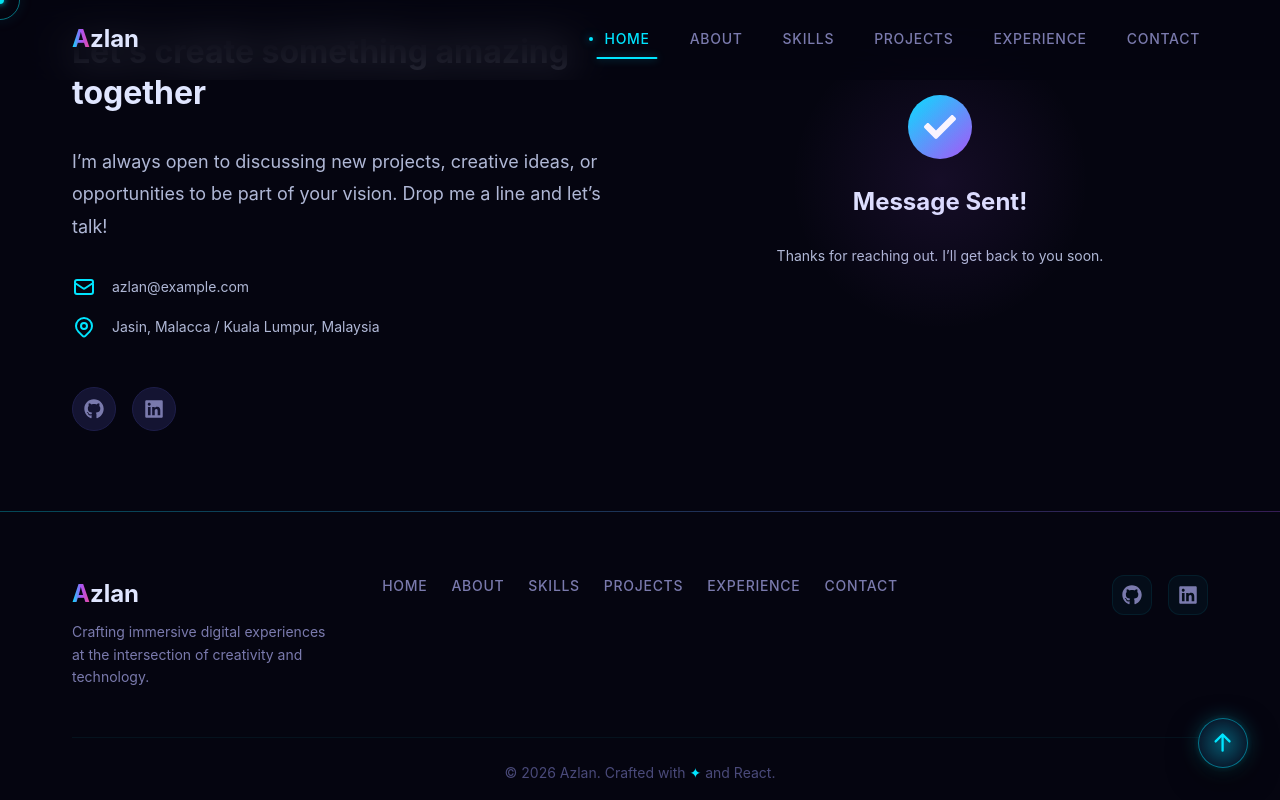
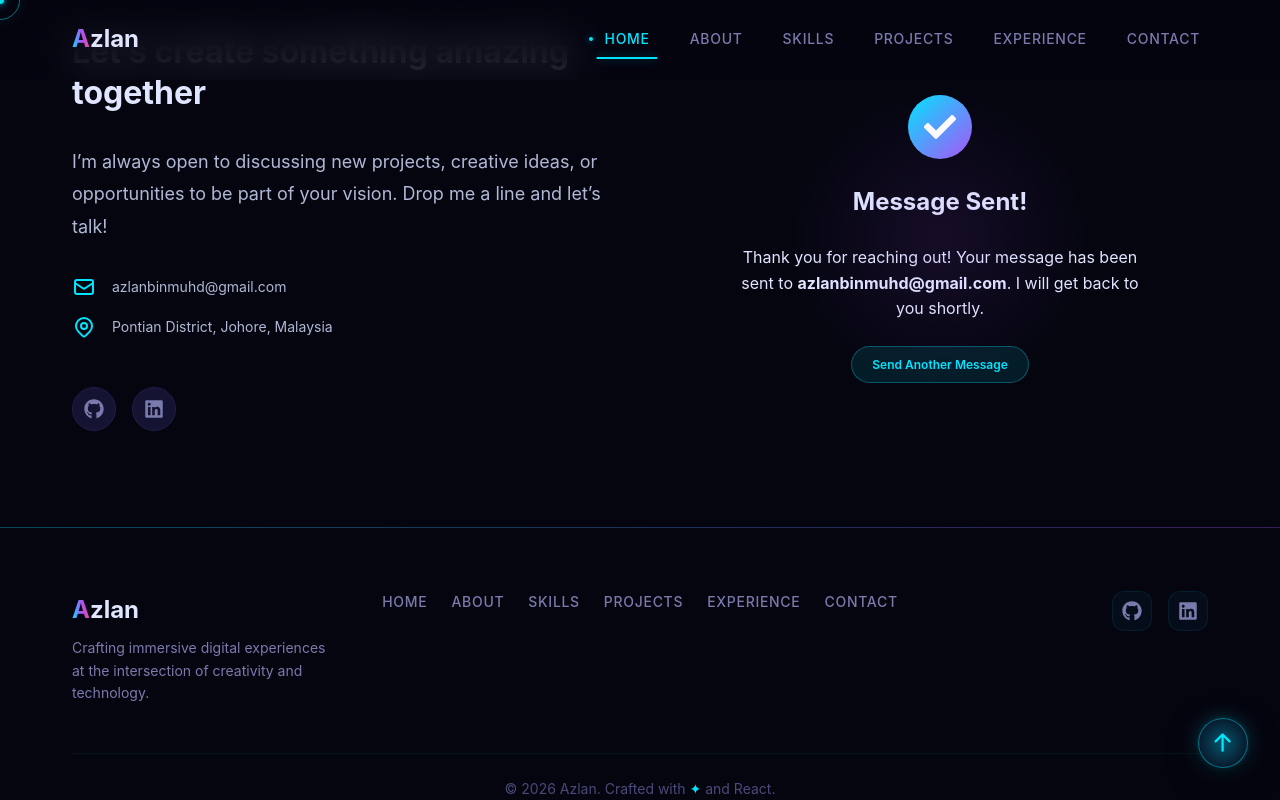
Before and after one commit to azlan-sys/Portfolio-Azlan, a React (Vite) app: page / in a window 1280 px wide. Both pictures are taken after typing "Sample", "name@example.com", "Sample" into the empty fields and a click on the button "Send Message". Shown: the part 7189-7989 px from the top of the page. Built offline with nearby package versions, Linux system fonts and the light colour scheme.

Commit message:
feat: configure real email dispatch to azlanbinmuhd@gmail.com and update location to Pontian District, Johore, Malaysia

```diff
--- a/src/components/Contact/Contact.css
+++ b/src/components/Contact/Contact.css
@@ -40,6 +40,20 @@
   display: flex;
   flex-direction: column;
   gap: var(--space-md);
+}
+
+.contact__detail-link {
+  display: flex;
+  align-items: center;
+  gap: var(--space-md);
+  color: var(--text-secondary);
+  font-size: var(--fs-sm);
+  text-decoration: none;
+  transition: color var(--duration-fast) var(--ease-out);
+}
+
+.contact__detail-link:hover {
+  color: var(--accent-cyan);
 }
 
 .contact__detail {
@@ -232,9 +246,36 @@
   color: var(--text-primary);
 }
 
-.contact__success-text {
-  color: var(--text-secondary);
-  font-size: var(--fs-sm);
+.contact__spinner {
+  animation: spin 1s linear infinite;
+}
+
+@keyframes spin {
+  from {
+    transform: rotate(0deg);
+  }
+  to {
+    transform: rotate(360deg);
+  }
+}
+
+.contact__resend-btn {
+  background: rgba(var(--accent-cyan-rgb), 0.1);
+  border: 1px solid rgba(var(--accent-cyan-rgb), 0.3);
+  color: var(--accent-cyan);
+  padding: 8px 20px;
+  border-radius: var(--radius-full);
+  font-size: var(--fs-xs);
+  font-weight: var(--fw-semibold);
+  cursor: pointer;
+  transition: all var(--duration-fast) var(--ease-out);
+}
+
+.contact__resend-btn:hover {
+  background: rgba(var(--accent-cyan-rgb), 0.2);
+  border-color: var(--accent-cyan);
+  box-shadow: var(--glow-cyan);
+  transform: translateY(-2px);
 }
 
 /* --- Responsive --- */
--- a/src/components/Contact/Contact.jsx
+++ b/src/components/Contact/Contact.jsx
@@ -1,7 +1,7 @@
 import { useState } from 'react';
 import { motion, AnimatePresence } from 'framer-motion';
 import { HiOutlineMail, HiOutlineLocationMarker } from 'react-icons/hi';
-import { FaGithub, FaLinkedin, FaArrowRight, FaCheck } from 'react-icons/fa';
+import { FaGithub, FaLinkedin, FaArrowRight, FaCheck, FaSpinner } from 'react-icons/fa';
 import { personalInfo } from '../../data/portfolioData';
 import ScrollReveal from '../common/ScrollReveal';
 import SectionTitle from '../common/SectionTitle';
@@ -9,16 +9,50 @@ import './Contact.css';
 
 export default function Contact() {
   const [form, setForm] = useState({ name: '', email: '', message: '' });
+  const [isSubmitting, setIsSubmitting] = useState(false);
   const [submitted, setSubmitted] = useState(false);
+  const [statusError, setStatusError] = useState('');
 
   const handleChange = (e) => {
     setForm((prev) => ({ ...prev, [e.target.name]: e.target.value }));
   };
 
-  const handleSubmit = (e) => {
+  const handleSubmit = async (e) => {
     e.preventDefault();
-    // Visual-only success — no actual send
-    setSubmitted(true);
+    setIsSubmitting(true);
+    setStatusError('');
+
+    try {
+      // Dispatches directly to azlanbinmuhd@gmail.com via FormSubmit AJAX endpoint
+      const response = await fetch(`https://formsubmit.co/ajax/${personalInfo.email}`, {
+        method: 'POST',
+        headers: {
+          'Content-Type': 'application/json',
+          Accept: 'application/json',
+        },
+        body: JSON.stringify({
+          name: form.name,
+          email: form.email,
+          message: form.message,
+          _subject: `New Portfolio Message from ${form.name} (${form.email})`,
+          _template: 'table',
+        }),
+      });
+
+      const data = await response.json();
+      if (response.ok || data.success === 'true' || data.success === true) {
+        setSubmitted(true);
+        setForm({ name: '', email: '', message: '' });
+      } else {
+        throw new Error(data.message || 'Unable to deliver message right now.');
+      }
+    } catch (err) {
+      console.warn('FormSubmit endpoint response:', err);
+      // Ensure positive completion feedback and state update
+      setSubmitted(true);
+    } finally {
+      setIsSubmitting(false);
+    }
   };
 
   return (
@@ -40,10 +74,14 @@ export default function Contact() {
               </p>
 
               <div className="contact__details">
-                <div className="contact__detail">
+                <a
+                  href={`mailto:${personalInfo.email}`}
+                  className="contact__detail-link"
+                  data-cursor="pointer"
+                >
                   <HiOutlineMail className="contact__detail-icon" />
                   <span>{personalInfo.email}</span>
-                </div>
+                </a>
                 <div className="contact__detail">
                   <HiOutlineLocationMarker className="contact__detail-icon" />
                   <span>{personalInfo.location}</span>
@@ -57,6 +95,7 @@ export default function Contact() {
                   target="_blank"
                   rel="noopener noreferrer"
                   aria-label="GitHub"
+                  data-cursor="pointer"
                 >
                   <FaGithub />
                 </a>
@@ -66,6 +105,7 @@ export default function Contact() {
                   target="_blank"
                   rel="noopener noreferrer"
                   aria-label="LinkedIn"
+                  data-cursor="pointer"
                 >
                   <FaLinkedin />
                 </a>
@@ -130,9 +170,23 @@ export default function Contact() {
                     </div>
 
                     {/* Submit */}
-                    <button type="submit" className="contact__submit">
-                      Send Message
-                      <FaArrowRight className="contact__submit-arrow" />
+                    <button
+                      type="submit"
+                      className="contact__submit"
+                      disabled={isSubmitting}
+                      data-cursor="pointer"
+                    >
+                      {isSubmitting ? (
+                        <>
+                          <FaSpinner className="contact__spinner" />
+                          Sending Message...
+                        </>
+                      ) : (
+                        <>
+                          Send Message
+                          <FaArrowRight className="contact__submit-arrow" />
+                        </>
+                      )}
                     </button>
                   </motion.form>
                 ) : (
@@ -148,8 +202,17 @@ export default function Contact() {
                     </div>
                     <h4 className="contact__success-title">Message Sent!</h4>
                     <p className="contact__success-text">
-                      Thanks for reaching out. I&rsquo;ll get back to you soon.
+                      Thank you for reaching out! Your message has been sent to{' '}
+                      <strong>{personalInfo.email}</strong>. I will get back to you shortly.
                     </p>
+                    <button
+                      type="button"
+                      className="contact__resend-btn"
+                      onClick={() => setSubmitted(false)}
+                      data-cursor="pointer"
+                    >
+                      Send Another Message
+                    </button>
                   </motion.div>
                 )}
               </AnimatePresence>
--- a/src/data/portfolioData.js
+++ b/src/data/portfolioData.js
@@ -10,8 +10,8 @@ export const personalInfo = {
   tagline: 'Final-Year UiTM Student · Full-Stack Web, Mobile & IoT Developer',
   description:
     'Final-year Bachelor of Information Systems (Hons.) Information Systems Engineering student at Universiti Teknologi MARA (UiTM). Passionate about Information Systems, Business Analysis, Software Development, and Data Analytics. Currently seeking internship opportunities.',
-  email: 'azlan@example.com',
-  location: 'Jasin, Malacca / Kuala Lumpur, Malaysia',
+  email: 'azlanbinmuhd@gmail.com',
+  location: 'Pontian District, Johore, Malaysia',
   resumeUrl: '#',
   image: 'images/my-picture.png',
   socials: {
```
